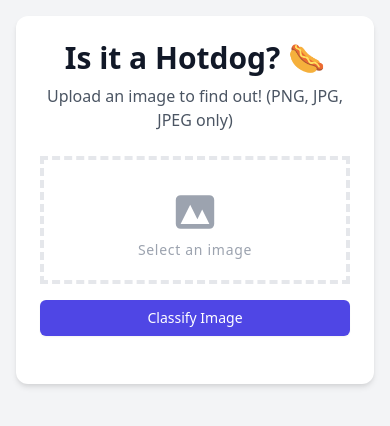
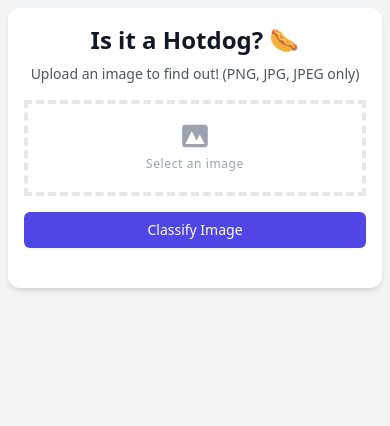
Before and after one commit to benzine12/is-it-hotdog, a plain HTML site: page static/index.html in a window 390 px wide. Drawn offline with nearby package versions, Linux system fonts and the light colour scheme.

Commit message:
fixed for phone screens

```diff
--- a/static/index.html
+++ b/static/index.html
@@ -1,6 +1,7 @@
 <!DOCTYPE html>
 <html>
 <head>
+    <meta name="viewport" content="width=device-width, initial-scale=1.0">
     <title>Is it a Hotdog?</title>
     <link href="https://cdnjs.cloudflare.com/ajax/libs/tailwindcss/2.2.19/tailwind.min.css" rel="stylesheet">
     <style>
@@ -23,16 +24,16 @@
         }
     </style>
 </head>
-<body class="bg-gray-100 min-h-screen p-4">
-    <div class="max-w-md mx-auto bg-white rounded-xl shadow-md p-6">
-        <h1 class="text-3xl font-bold text-gray-900 text-center mb-2">Is it a Hotdog? 🌭</h1>
-        <p class="text-gray-600 text-center mb-6">Upload an image to find out! (PNG, JPG, JPEG only)</p>
-        <label class="flex flex-col w-full h-32 border-4 border-dashed hover:bg-gray-100 hover:border-gray-300 mb-4 cursor-pointer">
-            <div class="flex flex-col items-center justify-center pt-7">
-                <svg xmlns="http://www.w3.org/2000/svg" class="w-12 h-12 text-gray-400" viewBox="0 0 20 20" fill="currentColor">
+<body class="bg-gray-100 min-h-screen p-2 sm:p-4">
+    <div class="max-w-md mx-auto bg-white rounded-xl shadow-md p-4 sm:p-6">
+        <h1 class="text-2xl sm:text-3xl font-bold text-gray-900 text-center mb-2">Is it a Hotdog? 🌭</h1>
+        <p class="text-sm sm:text-base text-gray-600 text-center mb-4 sm:mb-6">Upload an image to find out! (PNG, JPG, JPEG only)</p>
+        <label class="flex flex-col w-full h-24 sm:h-32 border-4 border-dashed hover:bg-gray-100 hover:border-gray-300 mb-4 cursor-pointer">
+            <div class="flex flex-col items-center justify-center pt-4 sm:pt-7">
+                <svg xmlns="http://www.w3.org/2000/svg" class="w-8 h-8 sm:w-12 sm:h-12 text-gray-400" viewBox="0 0 20 20" fill="currentColor">
                     <path fill-rule="evenodd" d="M4 3a2 2 0 00-2 2v10a2 2 0 002 2h12a2 2 0 002-2V5a2 2 0 00-2-2H4zm12 12H4l4-8 3 6 2-4 3 6z" clip-rule="evenodd" />
                 </svg>
-                <p class="pt-1 text-sm tracking-wider text-gray-400">Select an image</p>
+                <p class="pt-1 text-xs sm:text-sm tracking-wider text-gray-400">Select an image</p>
             </div>
             <input type="file" id="fileInput" accept="image/*" class="opacity-0" />
         </label>
```
